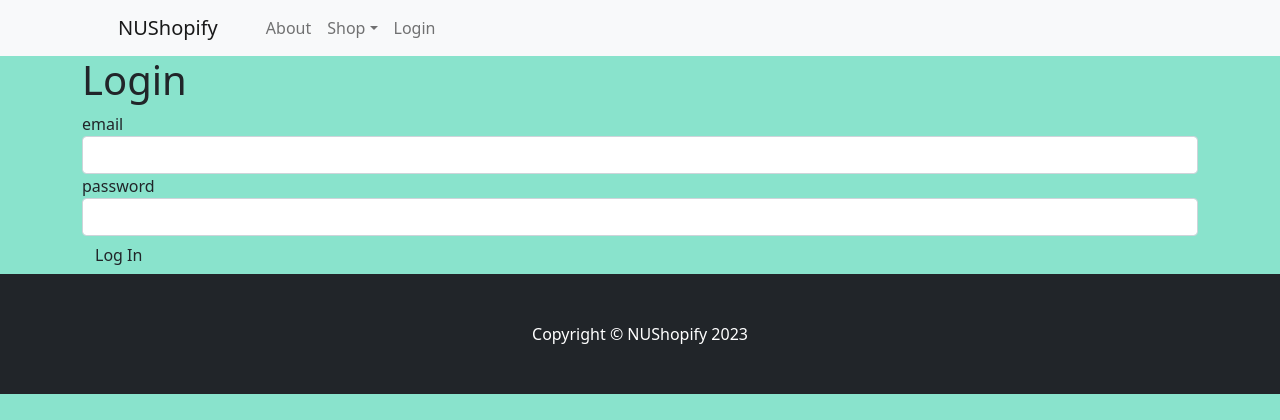
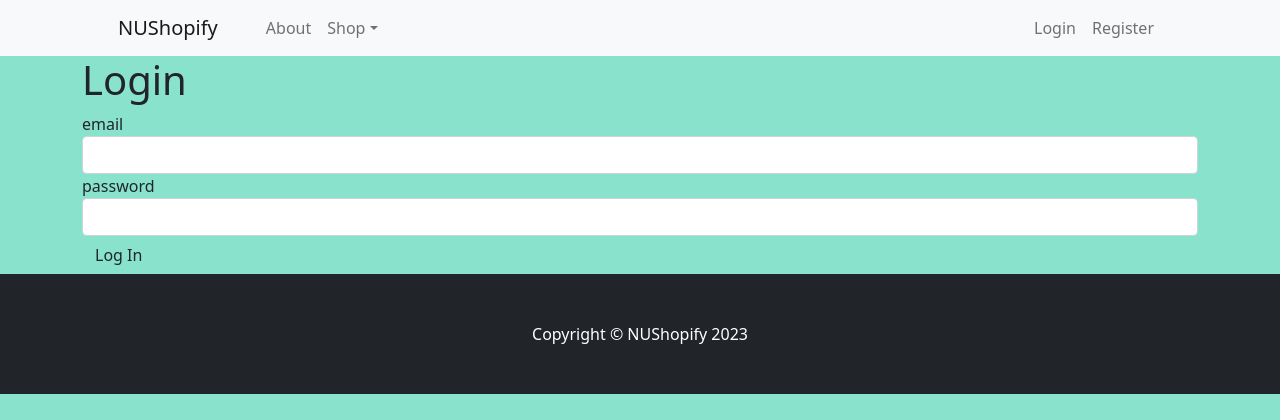
Before and after one commit to leezhengjing/Limbums_HacknRoll, a Flask app: page /login in a window 1280 px wide. Shown: the top 420 px of the page. Run offline with Flask 2, Linux system fonts and the light colour scheme; some libraries are stand-ins or nearby versions.

Commit message:
register and login

```diff
--- a/main.py
+++ b/main.py
@@ -9,6 +9,11 @@ Bootstrap(app)
 app.secret_key = "some secret string"
 
 class LoginForm(FlaskForm):
+    email = StringField(label='email', validators=[DataRequired(), Email(), Length(min=8, message="Email is not long enough!")])
+    password = PasswordField(label='password', validators=[DataRequired()])
+    submit = SubmitField(label="Log In")
+
+class RegisterForm(FlaskForm):
     email = StringField(label='email', validators=[DataRequired(), Email(), Length(min=8, message="Email is not long enough!")])
     password = PasswordField(label='password', validators=[DataRequired()])
     submit = SubmitField(label="Log In")
@@ -26,13 +31,32 @@ def details():
 @app.route("/login", methods=["GET", "POST"])
 def login():
     login_form = LoginForm()
+
+    test_email = "admin@email.com"
+    test_pass = "12345678"
+
+    # Validate data
     if login_form.validate_on_submit():
-        if login_form.email.data == "admin@email.com" and login_form.password.data == "12345678":
-            return render_template("success.html")
+        if login_form.email.data != test_email or login_form.password.data != test_pass:
+            return render_template("login.html", form=login_form)
         else:
-            return render_template("denied.html")
+            return render_template("index.html")
     else:
         return render_template("login.html", form=login_form)
 
+# Work in progress
+@app.route("/register", methods=["GET", "POST"])
+def register():
+    register_form = RegisterForm()
+    login_form = LoginForm()
+
+    if register_form.validate_on_submit():
+        email = register_form.email.data
+        password = register_form.password.data
+
+        return render_template("login.html", form=login_form)
+    else:
+        return render_template("register.html", form=register_form)
+
 if __name__ == "__main__":
     app.run(debug=True)
--- a/templates/layout.html
+++ b/templates/layout.html
@@ -39,7 +39,10 @@
                                 <li><a class="dropdown-item" href="#!">New Arrivals</a></li>
                             </ul>
                         </li>
+                    </ul>
+                    <ul class="navbar-nav navbar-right mb-2 mb-lg-0 ms-lg-4">
                         <li class="nav-item"><a class="nav-link" href="{{ url_for('login') }}">Login</a></li>
+                        <li class="nav-item"><a class="nav-link" href="{{ url_for('register') }}">Register</a></li>
                     </ul>
                 </div>
             </div>
```
Also changed, not shown: templates/register.html (added, +31 -0 lines).
